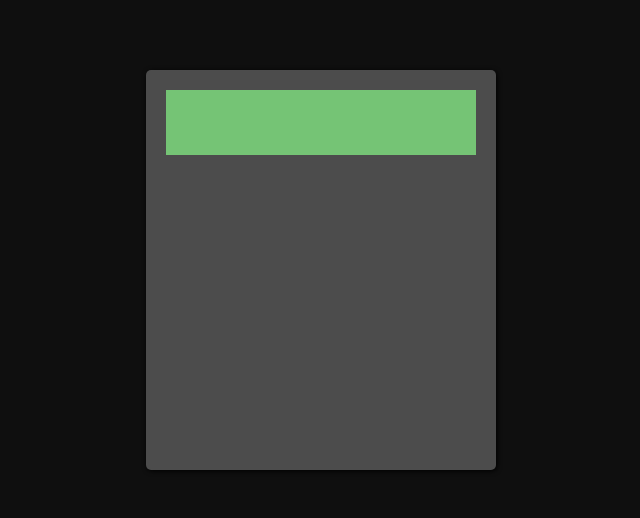
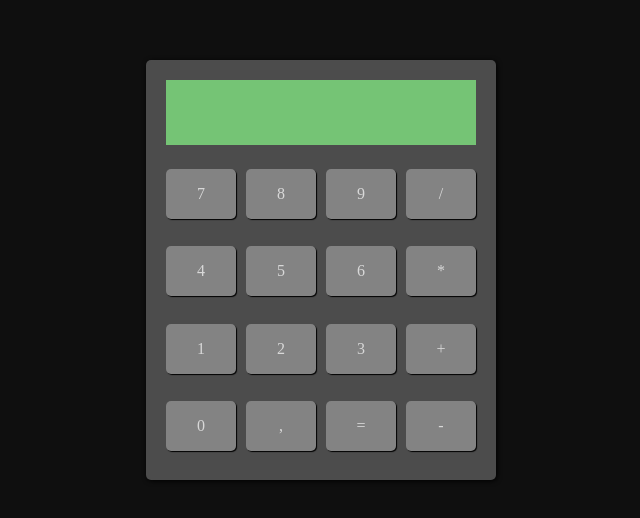
Before and after one commit to RamiroPerez07/calculadora, a plain HTML site: page index.html in a window 1280 px wide. Shown: the part 130-648 px from the top of the page, without its empty margins (319-959 px from the left). Drawn offline with Linux system fonts and the light colour scheme.

Commit message:
display de calculadora listo

```diff
--- a/index.html
+++ b/index.html
@@ -10,6 +10,24 @@
 <body>
     <div id="calculator-frame">
         <div id="calculator-display"></div>
+        <div id="btn-container">
+            <div class="btn" id="btn-7">7</div>
+            <div class="btn" id="btn-8">8</div>
+            <div class="btn" id="btn-9">9</div>
+            <div class="btn" id="btn-div">/</div>
+            <div class="btn" id="btn-4">4</div>
+            <div class="btn" id="btn-5">5</div>
+            <div class="btn" id="btn-6">6</div>
+            <div class="btn" id="btn-multiply">*</div>
+            <div class="btn" id="btn-1">1</div>
+            <div class="btn" id="btn-2">2</div>
+            <div class="btn" id="btn-3">3</div>
+            <div class="btn" id="btn-add">+</div>
+            <div class="btn" id="btn-0">0</div>
+            <div class="btn" id="btn-dot">,</div>
+            <div class="btn" id="btn-equal">=</div>
+            <div class="btn" id="btn-substract">-</div>
+        </div>
     </div>
 </body>
 </html>
--- a/styles.css
+++ b/styles.css
@@ -5,11 +5,13 @@
 }
 
 :root{
+    --color00: #d8d8d8;
     --color0: #000000;
     --color1: #0f0f0f;
     --color2: #4c4c4c;
     --color3: #838383;
     --color4: #75c475;
+
 }
 
 body{
@@ -31,6 +33,7 @@ body{
     border-radius: 5px;
     box-shadow: 1px 1px 5px var(--color0);
     display: grid;
+    gap: 15px;
     grid-template-columns: 1fr;
     align-items: start;
     justify-items: center;
@@ -41,3 +44,27 @@ body{
     height: 65px;
     background-color: var(--color4);
 }
+
+#btn-container{
+    width: 100%;
+    height: auto;
+    min-height: 300px;
+    background-color: var(--color2);
+    display: grid;
+    grid-template-columns: repeat(4, 1fr);
+    place-items: center;
+    gap: 10px;
+}
+
+.btn{
+    width: 100%;
+    height: 100%;
+    max-height: 50px;
+    background-color: var(--color3);
+    border-radius: 5px;
+    box-shadow: 1px 1px 1px var(--color0);
+    display: grid;
+    place-items: center;
+    color: var(--color00);
+    cursor: pointer;
+}
```
